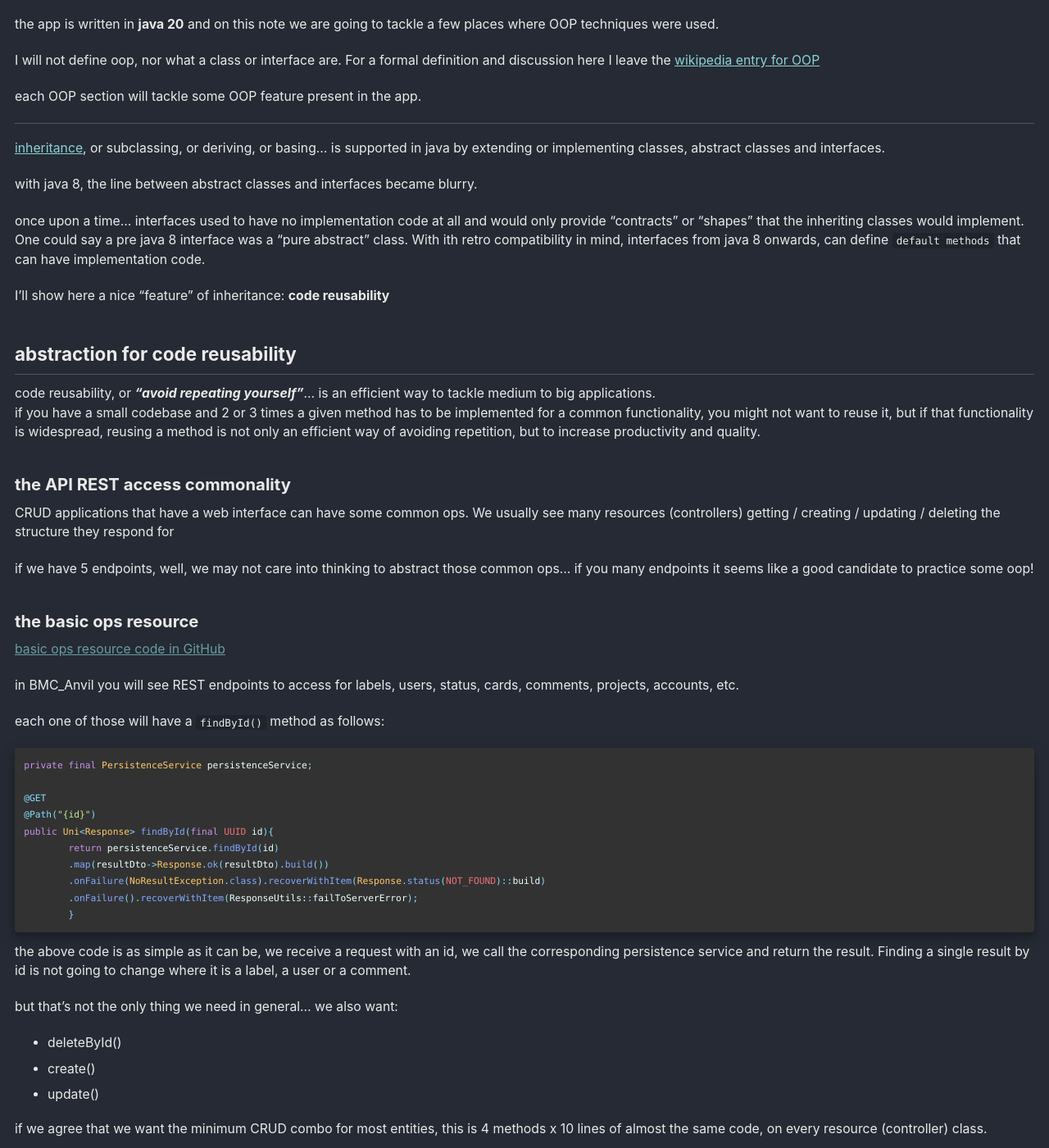
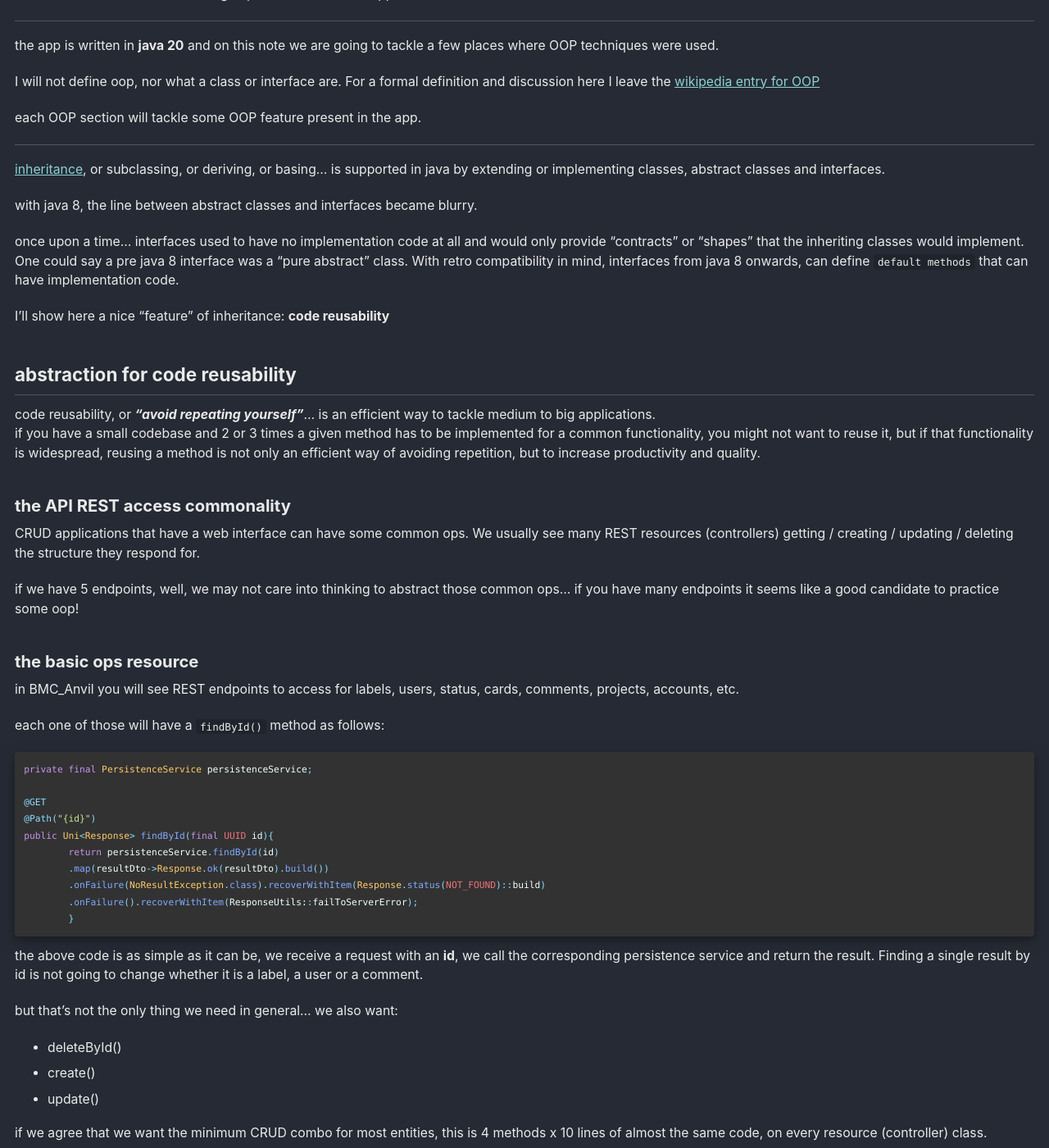
Before and after one commit to JohnnyXavier/johnnyxavier.github.io, a Jekyll site: the page built from _posts/bmc_anvil/2023-05-29-bmc-showcase-note-oop-inheritance.md, in a window 1280 px wide and 1400 px high, scrolled down 644 px. Shown: the whole window at 82% size. Built offline with Jekyll 4.4.1, drawn with Linux system fonts in a browser that asks for light colours; cached includes are drawn as plain includes; some of the changed text lies outside the part shown.

Commit message:
updating to add Anvil

````diff
--- a/_posts/bmc_anvil/2023-05-29-bmc-showcase-note-oop-inheritance.md
+++ b/_posts/bmc_anvil/2023-05-29-bmc-showcase-note-oop-inheritance.md
@@ -26,7 +26,7 @@
 with java 8, the line between abstract classes and interfaces became blurry.
 
 once upon a time... interfaces used to have no implementation code at all and would only provide "contracts" or "shapes" that the
-inheriting classes would implement. One could say a pre java 8 interface was a "pure abstract" class. With ith retro compatibility in mind,
+inheriting classes would implement. One could say a pre java 8 interface was a "pure abstract" class. With retro compatibility in mind,
 interfaces from java 8 onwards, can define `default methods` that can have implementation code.
 
 I'll show here a nice "feature" of inheritance: **code reusability**
@@ -40,17 +40,15 @@
 
 ### the API REST access commonality
 
-CRUD applications that have a web interface can have some common ops. We usually see many resources (controllers) getting / creating /
-updating / deleting the structure they respond for
+CRUD applications that have a web interface can have some common ops. We usually see many REST resources (controllers) getting / creating /
+updating / deleting the structure they respond for.
 
-if we have 5 endpoints, well, we may not care into thinking to abstract those common ops... if you many endpoints it seems like a good
+if we have 5 endpoints, well, we may not care into thinking to abstract those common ops... if you have many endpoints it seems like a good
 candidate to practice some oop!
 
 ### the basic ops resource
 
-[basic ops resource code in GitHub]()
-
-in {{ site.showcase.name}} you will see REST endpoints to access for labels, users, status, cards, comments, projects, accounts, etc.
+in {{ site.showcase.name }} you will see REST endpoints to access for labels, users, status, cards, comments, projects, accounts, etc.
 
 each one of those will have a `findById()` method as follows:
 
@@ -67,8 +65,8 @@
         }
 ```
 
-the above code is as simple as it can be, we receive a request with an id, we call the corresponding persistence service and return the
-result. Finding a single result by id is not going to change where it is a label, a user or a comment.
+the above code is as simple as it can be, we receive a request with an **id**, we call the corresponding persistence service and return the
+result. Finding a single result by id is not going to change whether it is a label, a user or a comment.
 
 but that's not the only thing we need in general... we also want:
 
@@ -439,17 +428,18 @@
 
 for the moment, all just lingo on OOP, but what can we extract of it into the real world?
 
-say your code is 6606 lines of code (which is current size of **{{ site.showcase.name }}**), and you saved from coding 1778 via reusability...
+say your code is 6606 lines of code (which is current size of **{{ site.showcase.name }}** not counting javadoc), and you saved from coding
+1778 via reusability...
 
 if the full codebase of 8384 lines of code (the 6606 + the 1778 we just saved) was to be delivered in 1 month, just by using OOP's
 inheritance we could deliver 21% faster, that's almost a full week!<br>
 care to translate time in money? or maybe extra time for additional features, training, etc.?
 
-the more you use the code you made reusable, the more you reap its benefits.
+the more you reuse code, the more you reap its benefits.
 
 ## on improving quality (defensively)
 
 you're not adding quality by a means of testing or anything of the like, but by reusing code you defensively protect yourself against
-possible drifting. You may slightly change code in one implementation that will break on a general update.<br>
+possible code drifting. You may slightly change code in one implementation that will break on a general update.<br>
 If you detect a problem, fixing a reusable method fixes the bug everywhere, if you want to add functionality or make an improvement, adding
 it on the abstract method spreads the new functionality everywhere.
````
Also changed, not shown: other parts of _posts/bmc_anvil/2023-05-29-bmc-showcase-note-oop-inheritance.md (+23 -32 lines).
